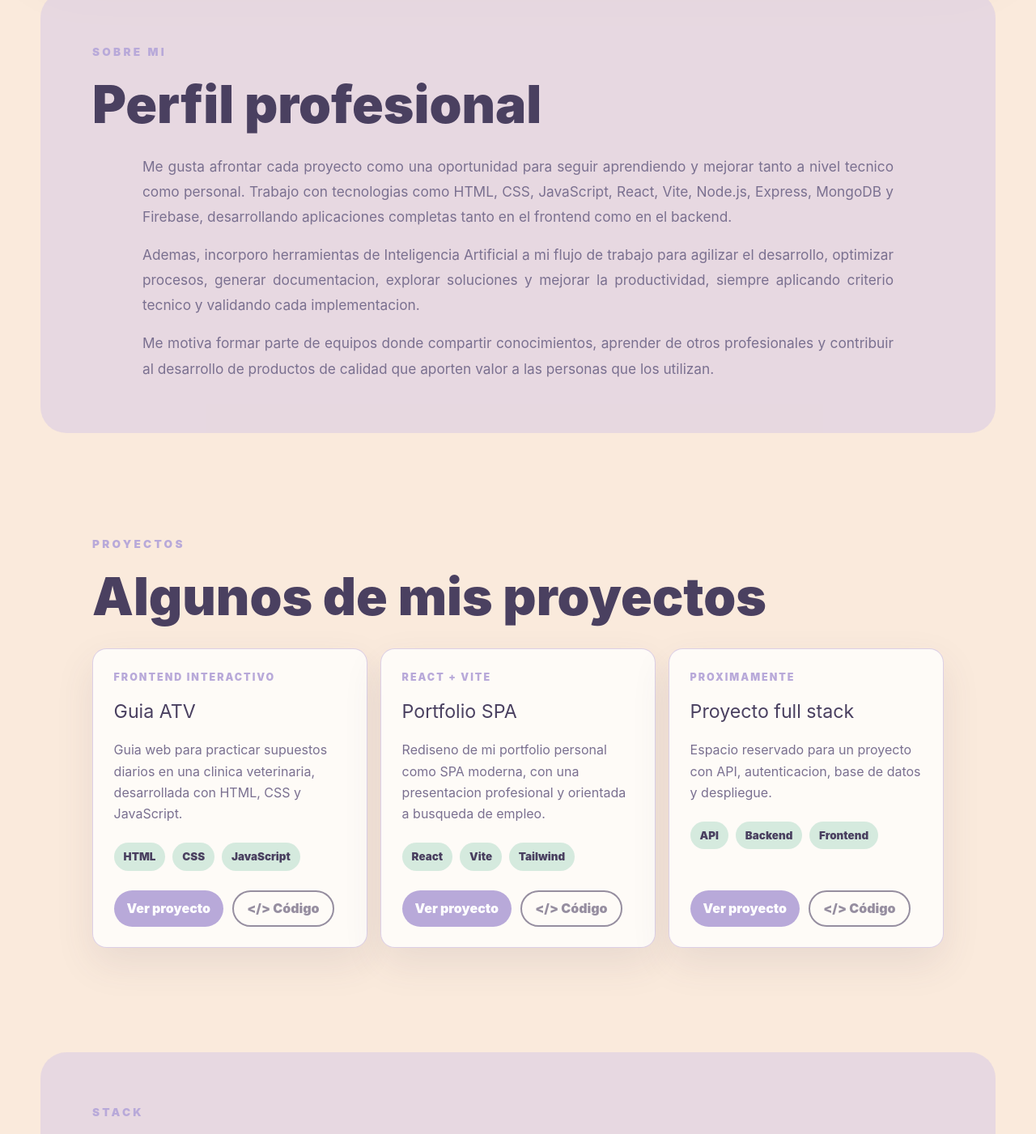
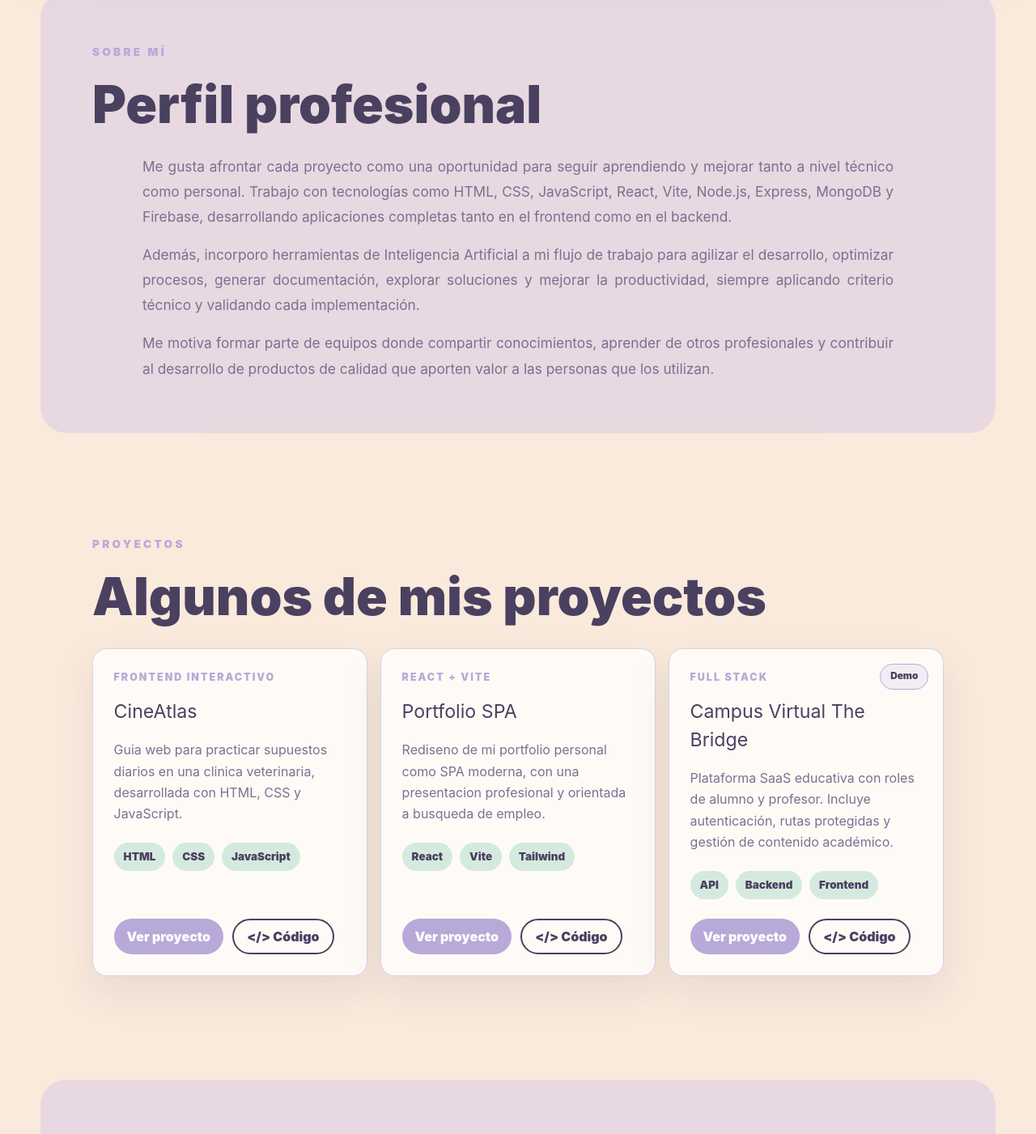
Before and after one commit to pamelavazquez-dev/portfolio, a React (Vite) app: page / in a window 1280 px wide. Shown: the part 928-2329 px from the top of the page at 81% size. Built offline with nearby package versions, Linux system fonts and the light colour scheme; the HTML template or start-up script is replaced by a standard one.

Commit message:
Add portfolio loading screen and demo credentials

```diff
--- a/index.html
+++ b/index.html
@@ -10,11 +10,7 @@
     <title>Pamela Vazquez | Full Stack Developer</title>
   </head>
   <body>
-    <div id="root">
-      <p style="font-family: Arial, sans-serif; padding: 24px; color: #4a4060;">
-        Cargando portfolio de Pamela Vazquez...
-      </p>
-    </div>
+    <div id="root"></div>
     <noscript>Activa JavaScript para ver el portfolio.</noscript>
     <script type="module" src="/src/main.jsx"></script>
   </body>
--- /dev/null
+++ b/src/components/common/DelayedSuspenseFallback.jsx
@@ -0,0 +1,19 @@
+import React, { useEffect, useState } from 'react';
+
+function DelayedSuspenseFallback({ children, delay = 450 }) {
+  const [shouldShow, setShouldShow] = useState(false);
+
+  useEffect(() => {
+    const timeoutId = window.setTimeout(() => {
+      setShouldShow(true);
+    }, delay);
+
+    return () => {
+      window.clearTimeout(timeoutId);
+    };
+  }, [delay]);
+
+  return shouldShow ? children : null;
+}
+
+export default DelayedSuspenseFallback;
--- a/src/components/sections/AboutSection.jsx
+++ b/src/components/sections/AboutSection.jsx
@@ -4,21 +4,21 @@ function AboutSection() {
   return (
     <section id="sobre-mi" className="section sectionTint aboutSection">
       <div className="sectionHeader leftHeader">
-        <p className="eyebrow">Sobre mi</p>
+        <p className="eyebrow">Sobre mí</p>
         <h2>Perfil profesional</h2>
       </div>
       <div className="sectionText">
         <p>
           Me gusta afrontar cada proyecto como una oportunidad para seguir aprendiendo y
-          mejorar tanto a nivel tecnico como personal. Trabajo con tecnologias como HTML,
+          mejorar tanto a nivel técnico como personal. Trabajo con tecnologías como HTML,
           CSS, JavaScript, React, Vite, Node.js, Express, MongoDB y Firebase,
           desarrollando aplicaciones completas tanto en el frontend como en el backend.
         </p>
         <p>
-          Ademas, incorporo herramientas de Inteligencia Artificial a mi flujo de trabajo
-          para agilizar el desarrollo, optimizar procesos, generar documentacion, explorar
-          soluciones y mejorar la productividad, siempre aplicando criterio tecnico y
-          validando cada implementacion.
+          Además, incorporo herramientas de Inteligencia Artificial a mi flujo de trabajo
+          para agilizar el desarrollo, optimizar procesos, generar documentación, explorar
+          soluciones y mejorar la productividad, siempre aplicando criterio técnico y
+          validando cada implementación.
         </p>
         <p>
           Me motiva formar parte de equipos donde compartir conocimientos, aprender de
--- a/src/components/sections/HeroSection.jsx
+++ b/src/components/sections/HeroSection.jsx
@@ -11,9 +11,9 @@ function HeroSection() {
         <h1>Hola, soy Pame</h1>
         <p className="heroIntro">
           Desarrolladora Web Full Stack Junior. Me apasiona construir aplicaciones web que
-          combinen codigo limpio con una buena experiencia de usuario. Durante mi formacion
+          combinen código limpio con una buena experiencia de usuario. Durante mi formación
           he participado en proyectos individuales y colaborativos, aprendiendo la importancia
-          del trabajo en equipo, la comunicacion y la mejora continua. Ahora busco formar parte
+          del trabajo en equipo, la comunicación y la mejora continua. Ahora busco formar parte
           de un equipo donde seguir aprendiendo, aportar valor y afrontar nuevos retos.
         </p>
 
--- a/src/components/sections/ProjectsSection.jsx
+++ b/src/components/sections/ProjectsSection.jsx
@@ -1,17 +1,27 @@
-import React from 'react';
+import React, { useState } from 'react';
 import projects from '../../data/projects';
 
-function ProjectsSection() {
+function ProjectCard({ project }) {
+  const [isDemoOpen, setIsDemoOpen] = useState(false);
+  const hasDemoCredentials = Boolean(project.demoCredentials?.length);
+
+  const toggleDemoCredentials = () => {
+    setIsDemoOpen((currentValue) => !currentValue);
+  };
+
   return (
-    <section id="proyectos" className="section">
-      <div className="sectionHeader wide">
-        <p className="eyebrow">Proyectos</p>
-        <h2>Algunos de mis proyectos</h2>
-      </div>
+    <article className="projectCard">
+      {hasDemoCredentials && (
+        <button
+          className="projectDemoToggle"
+          type="button"
+          onClick={toggleDemoCredentials}
+          aria-expanded={isDemoOpen}
+        >
+          Demo
+        </button>
+      )}
 
-      <div className="projectGrid">
-        {projects.map((project) => (
-          <article className="projectCard" key={project.title}>
       <p className="projectCategory">{project.category}</p>
       <h3>{project.title}</h3>
       <p>{project.description}</p>
@@ -39,7 +49,33 @@ function ProjectsSection() {
           &lt;/&gt; Código
         </a>
       </div>
+
+      {hasDemoCredentials && isDemoOpen && (
+        <div className="demoCredentials">
+          {project.demoCredentials.map((credential) => (
+            <div className="demoCredential" key={credential.email}>
+              <strong>{credential.role}</strong>
+              <span>Email: {credential.email}</span>
+              <span>Password: {credential.password}</span>
+            </div>
+          ))}
+        </div>
+      )}
     </article>
+  );
+}
+
+function ProjectsSection() {
+  return (
+    <section id="proyectos" className="section">
+      <div className="sectionHeader wide">
+        <p className="eyebrow">Proyectos</p>
+        <h2>Algunos de mis proyectos</h2>
+      </div>
+
+      <div className="projectGrid">
+        {projects.map((project) => (
+          <ProjectCard project={project} key={project.title} />
         ))}
       </div>
     </section>
--- a/src/data/projects.js
+++ b/src/data/projects.js
@@ -2,13 +2,13 @@ import profile from './profile';
 
 const projects = [
   {
-    title: 'Guia ATV',
+    title: 'CineAtlas',
     category: 'Frontend interactivo',
     description:
       'Guia web para practicar supuestos diarios en una clinica veterinaria, desarrollada con HTML, CSS y JavaScript.',
     stack: ['HTML', 'CSS', 'JavaScript'],
-    url: 'https://pamelavazquez-dev.github.io/guia-atv/',
-    codeUrl: '',
+    url: 'https://pamelavazquez-dev.github.io/CineAtlas/',
+    codeUrl: 'https://github.com/pamelavazquez-dev/CineAtlas.git',
   },
   {
     title: 'Portfolio SPA',
@@ -16,17 +16,29 @@ const projects = [
     description:
       'Rediseno de mi portfolio personal como SPA moderna, con una presentacion profesional y orientada a busqueda de empleo.',
     stack: ['React', 'Vite', 'Tailwind'],
-    url: profile.githubUrl,
-    codeUrl: '',
+    url: 'https://pamelavazquez.vercel.app/',
+    codeUrl: 'https://github.com/pamelavazquez-dev/portfolio.git',
   },
   {
-    title: 'Proyecto full stack',
-    category: 'Proximamente',
+    title: 'Campus Virtual The Bridge',
+    category: 'Full stack',
     description:
-      'Espacio reservado para un proyecto con API, autenticacion, base de datos y despliegue.',
+      'Plataforma SaaS educativa con roles de alumno y profesor. Incluye autenticación, rutas protegidas y gestión de contenido académico.',
     stack: ['API', 'Backend', 'Frontend'],
-    url: profile.githubUrl,
-    codeUrl: '',
+    url: 'https://campus-aprentic.vercel.app/',
+    codeUrl: 'https://github.com/pamelavazquez-dev/campus-aprentic.git',
+    demoCredentials: [
+      {
+        role: 'Profesor',
+        email: 'lperez@aprentic.com',
+        password: 'lape1234!',
+      },
+      {
+        role: 'Alumno',
+        email: 'cruiz@aprentic.com',
+        password: 'caru1234!',
+      },
+    ],
   },
 ];
 
--- a/src/index.css
+++ b/src/index.css
@@ -116,6 +116,105 @@ a {
   position: relative;
   isolation: isolate;
   min-height: 100vh;
+}
+
+.loadingScreen {
+  display: grid;
+  min-height: 100vh;
+  place-items: center;
+  padding: 1.5rem;
+  background:
+    radial-gradient(circle at 72% 22%, rgba(168, 216, 194, 0.3), transparent 28rem),
+    radial-gradient(circle at 18% 78%, rgba(184, 169, 217, 0.36), transparent 26rem),
+    var(--page-bg);
+  color: var(--ink);
+}
+
+.loadingCard {
+  display: grid;
+  width: min(34rem, 100%);
+  gap: 0.85rem;
+  justify-items: center;
+  padding: clamp(2rem, 6vw, 3.4rem);
+  border: 1px solid var(--neon-a);
+  border-radius: 1.6rem;
+  background: var(--surface);
+  box-shadow:
+    0 1.4rem 3rem var(--shadow-soft),
+    0 0 1.4rem var(--neon-glow);
+  text-align: center;
+  backdrop-filter: blur(18px);
+}
+
+.loadingCard h1 {
+  margin: 0;
+  color: var(--ink);
+  font-size: clamp(2rem, 7vw, 3.4rem);
+  font-weight: 950;
+  line-height: 0.98;
+}
+
+.loadingCard p:not(.eyebrow) {
+  margin: 0;
+  color: var(--muted);
+  font-size: 1rem;
+  line-height: 1.7;
+}
+
+.loadingMark {
+  display: grid;
+  width: 4.25rem;
+  height: 4.25rem;
+  margin-bottom: 0.2rem;
+  place-items: center;
+  border: 1px solid var(--neon-a);
+  border-radius: 999px;
+  box-shadow:
+    inset 0 0 1rem var(--neon-glow),
+    0 0 1.4rem var(--neon-glow);
+}
+
+.loadingMark span {
+  width: 1.6rem;
+  height: 1.6rem;
+  border: 3px solid var(--lavender);
+  border-top-color: var(--mint);
+  border-radius: 999px;
+  animation: loadingSpin 1.1s linear infinite;
+}
+
+.loadingBar {
+  width: min(18rem, 100%);
+  height: 0.35rem;
+  margin-top: 0.6rem;
+  overflow: hidden;
+  border-radius: 999px;
+  background: rgba(184, 169, 217, 0.22);
+}
+
+.loadingBar span {
+  display: block;
+  width: 45%;
+  height: 100%;
+  border-radius: inherit;
+  background: linear-gradient(90deg, var(--lavender), var(--mint), var(--lavender));
+  animation: loadingBar 1.45s ease-in-out infinite;
+}
+
+@keyframes loadingSpin {
+  to {
+    transform: rotate(360deg);
+  }
+}
+
+@keyframes loadingBar {
+  0% {
+    transform: translateX(-115%);
+  }
+
+  100% {
+    transform: translateX(255%);
+  }
 }
 
 .revealOnScroll {
@@ -596,6 +695,7 @@ main,
 }
 
 .projectCard {
+  position: relative;
   display: flex;
   min-height: 22rem;
   flex-direction: column;
@@ -606,7 +706,35 @@ main,
   box-shadow: 0 1.2rem 3rem rgba(74, 64, 96, 0.1);
 }
 
+.projectDemoToggle {
+  position: absolute;
+  top: 1.1rem;
+  right: 1.1rem;
+  min-height: 2rem;
+  border: 1px solid var(--lavender);
+  border-radius: 999px;
+  background: rgba(184, 169, 217, 0.16);
+  color: var(--ink);
+  cursor: pointer;
+  font-size: 0.74rem;
+  font-weight: 950;
+  padding: 0 0.75rem;
+  transition:
+    transform 0.2s ease,
+    background-color 0.2s ease,
+    border-color 0.2s ease,
+    box-shadow 0.2s ease;
+}
+
+.projectDemoToggle:hover {
+  transform: translateY(-2px);
+  border-color: var(--neon-b);
+  background: rgba(168, 216, 194, 0.22);
+  box-shadow: 0 0.55rem 1.2rem rgba(74, 64, 96, 0.12);
+}
+
 .projectCategory {
+  padding-right: 4rem;
   margin: 0;
   color: var(--lavender);
   font-size: 0.78rem;
@@ -686,6 +814,29 @@ main,
 .projectButton.isDisabled:hover {
   transform: none;
   box-shadow: none;
+}
+
+.demoCredentials {
+  display: grid;
+  gap: 0.75rem;
+  margin-top: 0.9rem;
+  padding: 0.85rem;
+  border: 1px solid rgba(184, 169, 217, 0.48);
+  border-radius: 1rem;
+  background: rgba(255, 255, 255, 0.45);
+}
+
+.demoCredential {
+  display: grid;
+  gap: 0.25rem;
+  color: var(--muted);
+  font-size: 0.92rem;
+  line-height: 1.5;
+}
+
+.demoCredential strong {
+  color: var(--ink);
+  font-size: 0.98rem;
 }
 
 .tagList {
@@ -951,6 +1102,11 @@ main,
     animation: none;
   }
 
+  .loadingMark span,
+  .loadingBar span {
+    animation: none;
+  }
+
   .revealOnScroll {
     opacity: 1;
     transform: none;
@@ -962,6 +1118,7 @@ main,
   .themeToggle,
   .menuToggle,
   .projectButton,
+  .projectDemoToggle,
   .projectCard,
   .techCard,
   .socialLinks a {
```
Also changed, not shown: src/App.jsx (+13 -2 lines), src/components/common/LoadingScreen.jsx (added, +21 -0 lines). Lines whose indentation alone changed are shown as unchanged.
